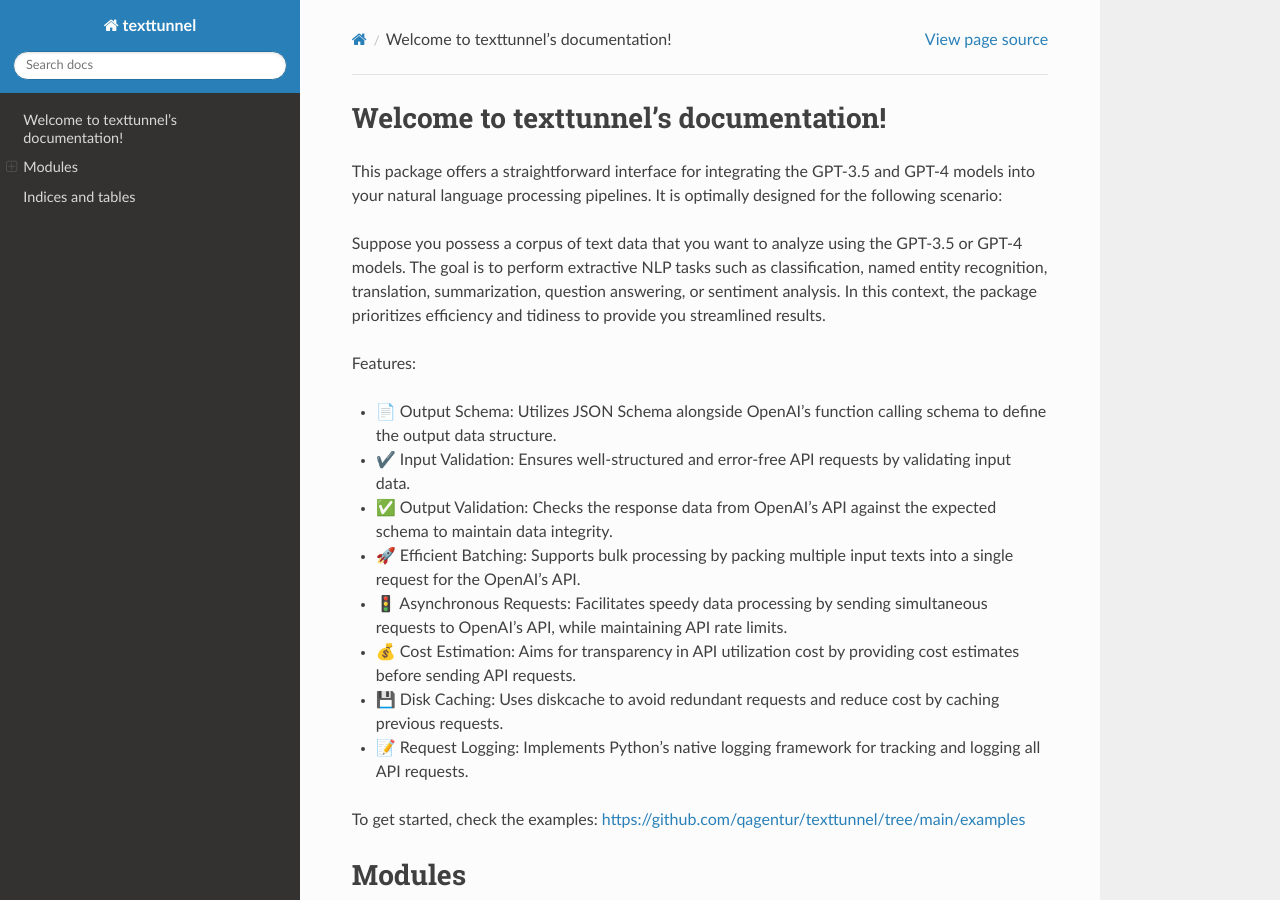
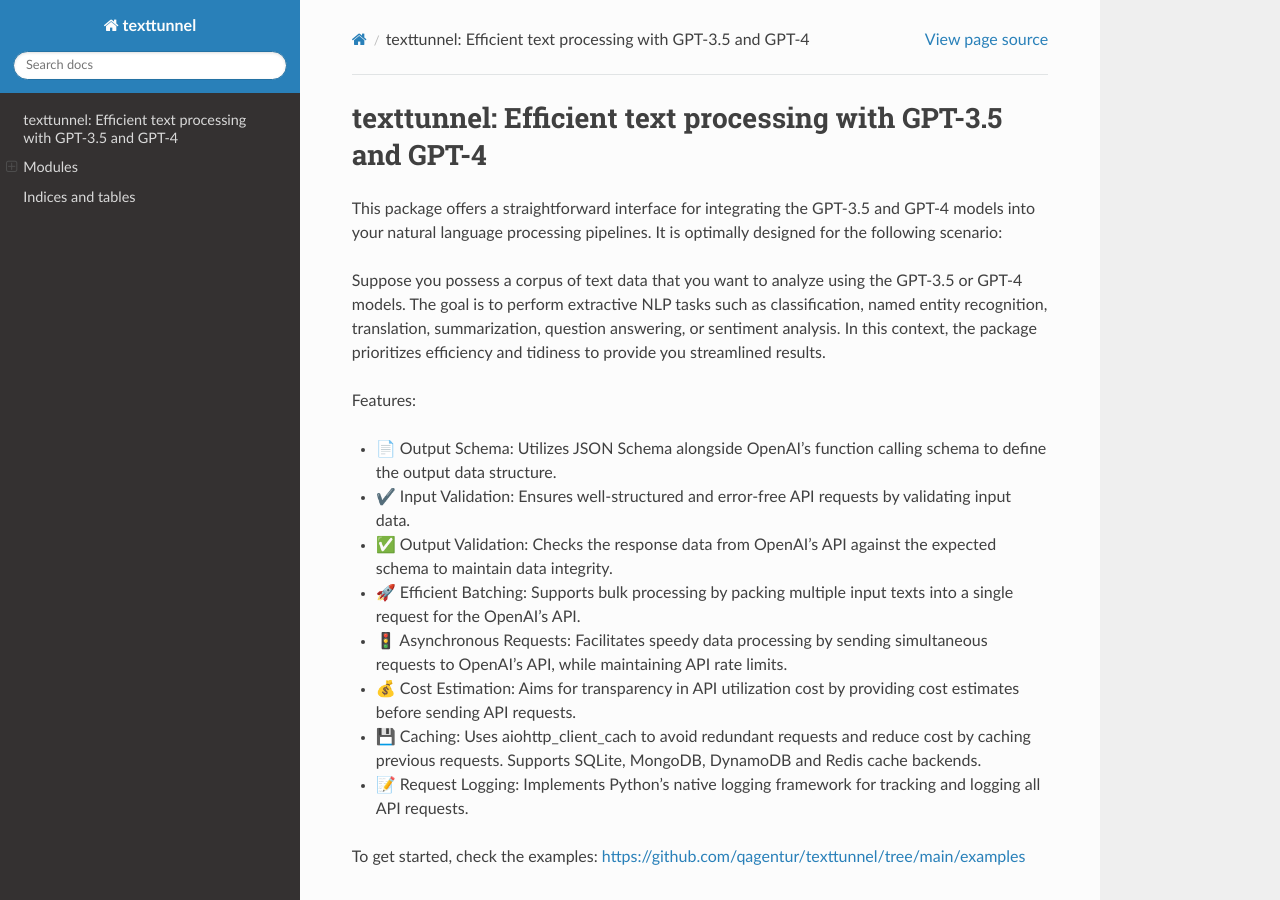
Before and after one commit to qagentur/texttunnel, a Sphinx documentation site: the page built from docs/index.rst, in a window 1280 px wide and 900 px high. Built offline with Sphinx 7.4.7 and the Read the Docs theme 2.0.0, drawn with Linux system fonts in a browser that asks for light colours.

Commit message:
Update index.rst

```diff
--- a/docs/index.rst
+++ b/docs/index.rst
@@ -3,7 +3,7 @@
    You can adapt this file completely to your liking, but it should at least
    contain the root `toctree` directive.
 
-Welcome to texttunnel's documentation!
+texttunnel: Efficient text processing with GPT-3.5 and GPT-4
 ======================================
 
 This package offers a straightforward interface for integrating the GPT-3.5 and GPT-4 models into your natural language processing pipelines. It is optimally designed for the following scenario:
@@ -18,7 +18,7 @@
 - 🚀 Efficient Batching: Supports bulk processing by packing multiple input texts into a single request for the OpenAI's API.
 - 🚦 Asynchronous Requests: Facilitates speedy data processing by sending simultaneous requests to OpenAI's API, while maintaining API rate limits.
 - 💰 Cost Estimation: Aims for transparency in API utilization cost by providing cost estimates before sending API requests.
-- 💾 Disk Caching: Uses diskcache to avoid redundant requests and reduce cost by caching previous requests.
+- 💾 Caching: Uses aiohttp_client_cach to avoid redundant requests and reduce cost by caching previous requests. Supports SQLite, MongoDB, DynamoDB and Redis cache backends.
 - 📝 Request Logging: Implements Python's native logging framework for tracking and logging all API requests.
 
 To get started, check the examples:
```
